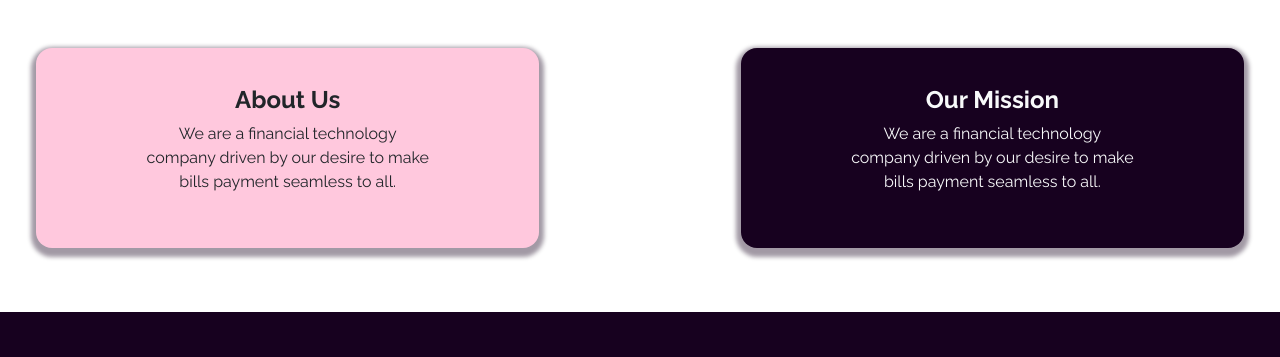
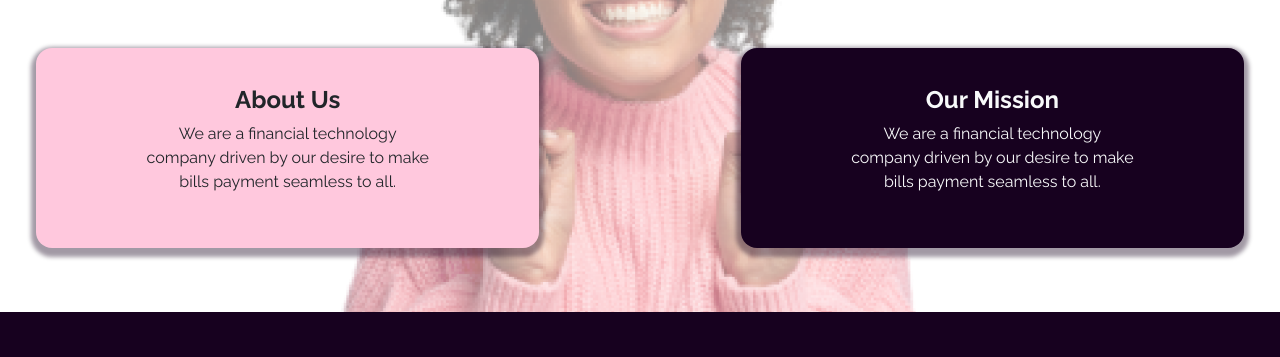
Before and after one commit to IAmMasterCraft/teddy-b-template, a plain HTML site: page about.html in a window 1280 px wide. Shown: the part 282-639 px from the top of the page. Drawn offline with nearby package versions, Linux system fonts and the light colour scheme.

Commit message:
about page -bg

```diff
--- a/about.html
+++ b/about.html
@@ -24,7 +24,7 @@
     ></script>
   </head>
   <body>
-    <div class="">
+    <div class="about-page-bg">
       <!-- navbar -->
       <header
         class="d-none d-lg-flex flex-wrap align-items-center justify-content-center justify-content-md-between py-3 mb-4 px-4"
@@ -126,7 +126,7 @@
       <!-- end of mobile hamburger... -->
       <!-- end of navbar -->
       <!-- content -->
-      <div>
+      <div class="">
         <div class="px-5">
             <div class="d-flex justify-content-center">
               <img src="/assets/images/logo.png" alt="Teddy-B Logo">
--- a/assets/css/app.css
+++ b/assets/css/app.css
@@ -2,6 +2,15 @@ html, body {
     font-family: 'Raleway', sans-serif;
     margin: 0;
     padding: 0;
+}
+
+.about-page-bg {
+    background-image: url('../images/AboutBgImage.png');
+    background-repeat: no-repeat;
+    background-size: contain;
+    background-position: center center;
+    background-attachment: fixed;
+    /* background-color: rgba(0, 0, 0, 0.2); */
 }
 
 .pointer {
```
